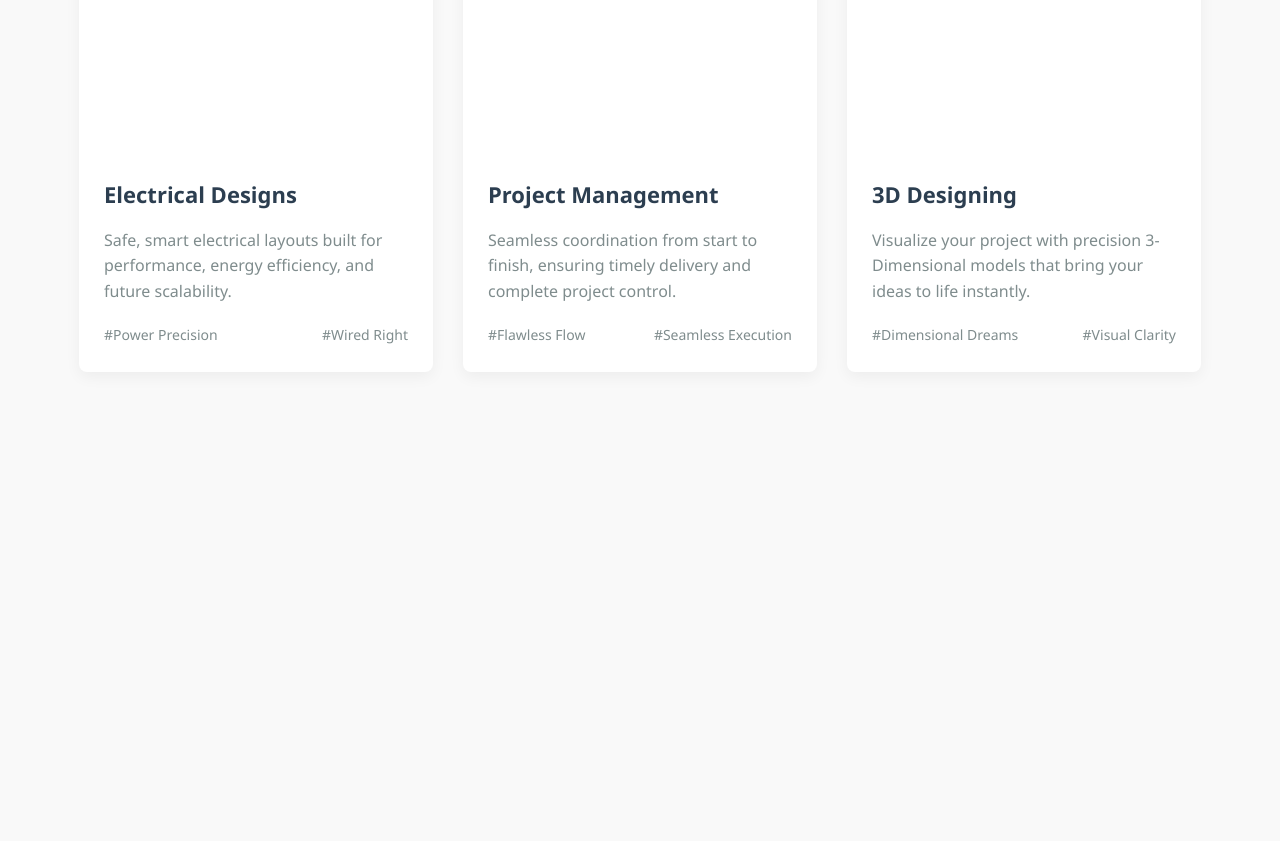
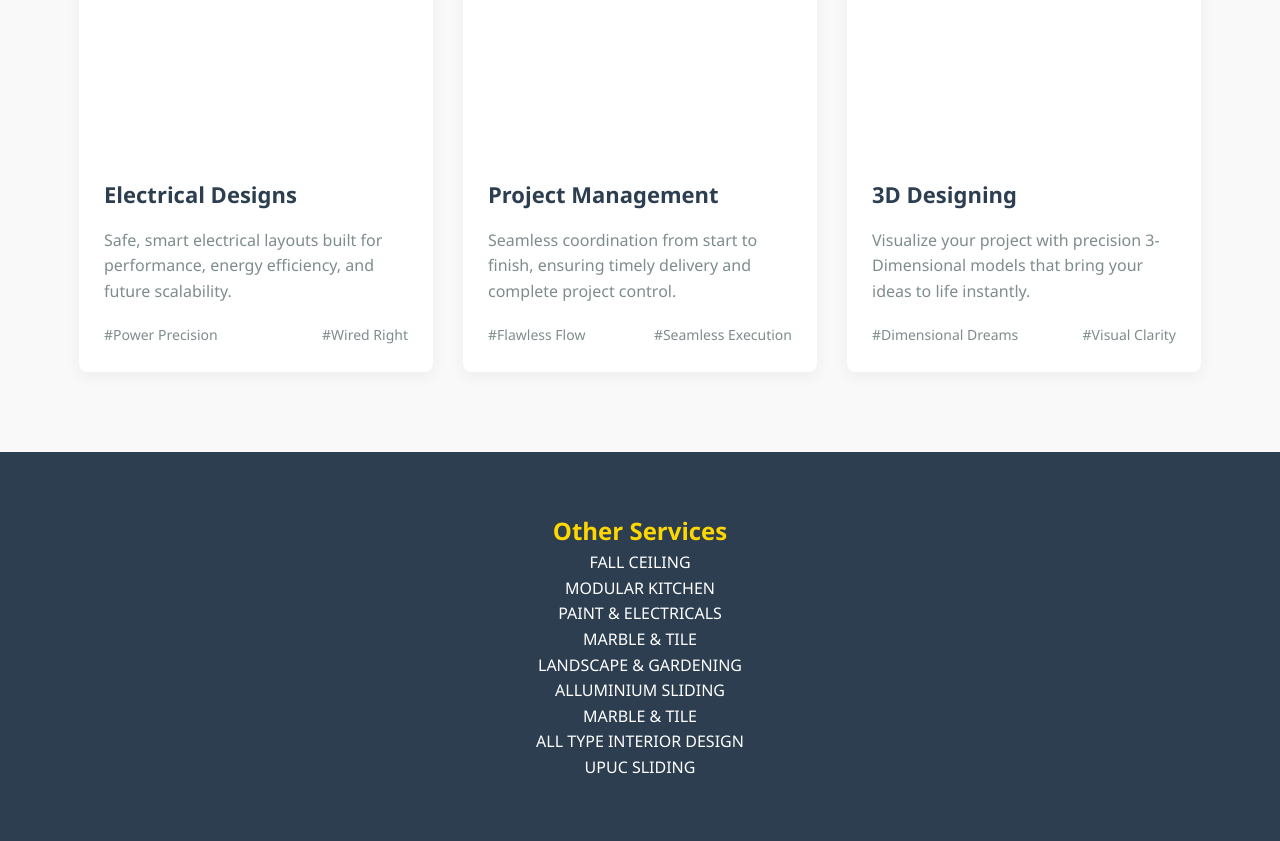
Before and after one commit to Amit-Patra-04/Construction-Golden-Tree-FW, a plain HTML site: page index.html in a window 1280 px wide. Shown: the part 2549-3390 px from the top of the page. Before the commit the page ends 3001 px from the top, so only its background shows below. Drawn offline with Linux system fonts and the light colour scheme; a script that the page names is missing.

Commit message:
More Work Section

```diff
--- a/index.html
+++ b/index.html
@@ -224,6 +224,25 @@
         </div>
     </section>
 
+    <!-- More Work Section -->
+    <section class="stats More">
+        <div class="slider-container">
+            <h1 class="text-orange">Other Services</h1>
+            <div class="slider" id="slider">
+              <div class="slide">FALL CEILING</div>
+              <div class="slide">MODULAR KITCHEN</div>
+              <div class="slide">PAINT & ELECTRICALS</div>
+              <div class="slide">MARBLE & TILE</div>
+              <div class="slide">LANDSCAPE & GARDENING</div>
+              <div class="slide">ALLUMINIUM SLIDING</div>
+              <div class="slide">MARBLE & TILE</div>
+              <div class="slide">ALL TYPE INTERIOR DESIGN</div>
+              <div class="slide">UPUC SLIDING</div>
+
+            </div>
+          </div>
+    </section>
+
     <script src="main.js"></script>
 
 </body>
```
